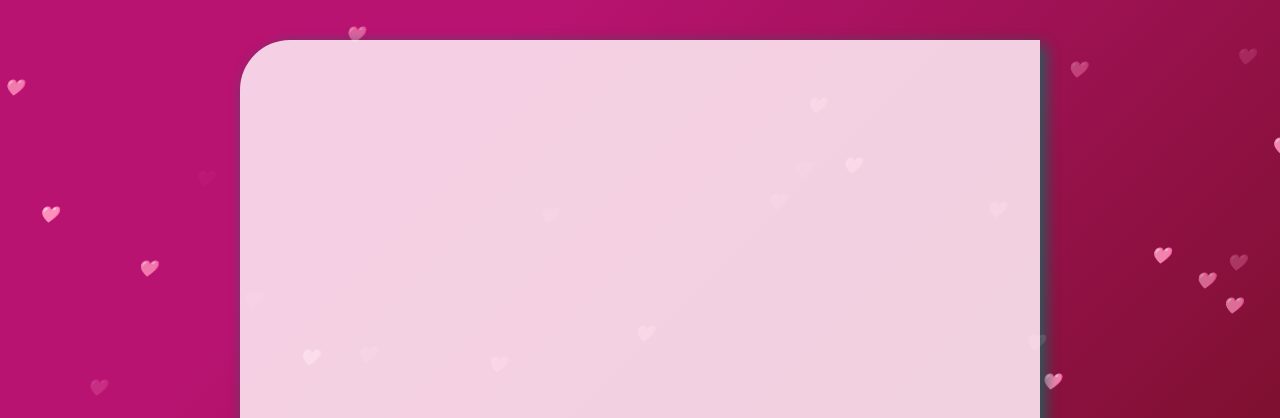
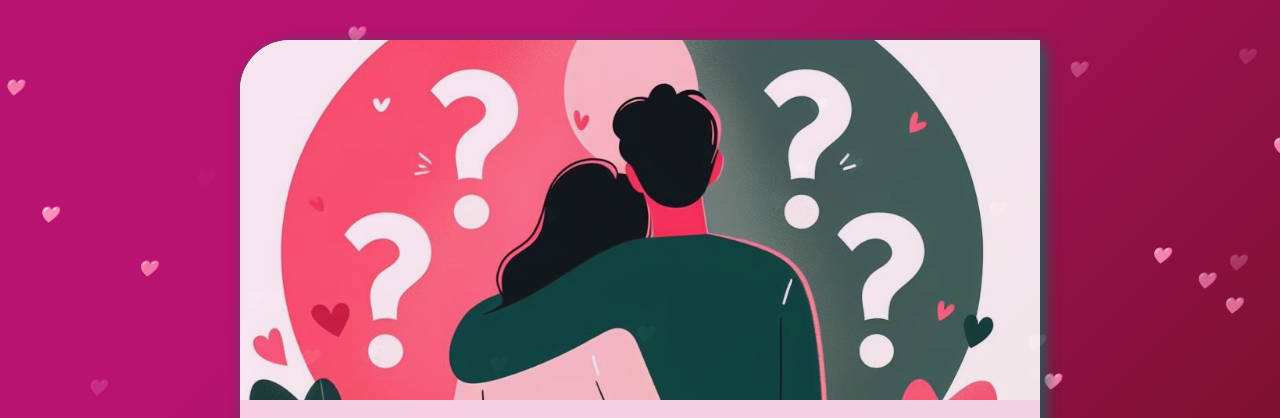
Before and after one commit to TomekLPL/DateGenerator, a plain HTML site: page index.html in a window 1280 px wide. Shown: the top 418 px of the page. Drawn offline with Linux system fonts and the light colour scheme; the site is published under a folder, as on GitHub Pages, so addresses that start at the root find nothing; a web font is replaced by a local one.

Commit message:
fixed heroImg

```diff
--- a/style/style.css
+++ b/style/style.css
@@ -35,7 +35,7 @@ body {
 	width: 100%;
 	height: 50%;
 	border-top-left-radius: 50px;
-	background-image: url(/img/dateGeneratorHeroImg.jpg);
+	background-image: url(../img/dateGeneratorHeroImg.jpg);
 	background-size: cover;
 	background-position: 50% 25%;
 }
```
